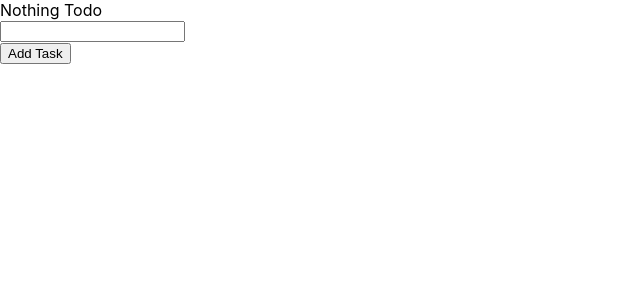
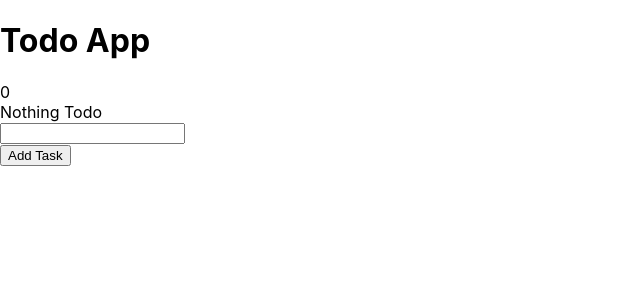
Before and after one commit to yyamada12/react_todo, a React (Create React App) app in the folder app/todo/: page / in a window 1280 px wide. Shown: the top 300 px of the page, without its empty margins (0-640 px from the left). Built offline with nearby package versions, Linux system fonts and the light colour scheme.

Commit message:
[add] title

```diff
--- a/app/todo/src/App.js
+++ b/app/todo/src/App.js
@@ -2,6 +2,7 @@ import React from "react";
 
 import TaskList from "./TaskList/TaskList";
 import AddTask from "./AddTask/AddTask";
+import Title from "./Title/Title";
 
 export default class App extends React.Component {
   constructor() {
@@ -60,6 +61,10 @@ export default class App extends React.Component {
   render() {
     return (
       <div>
+        <Title
+          num_of_remains={this.state.todos.filter(todo => !todo.isDone).length}
+          num_of_todos={this.state.todos.length}
+        />
         <TaskList
           todos={this.state.todos}
           removeTask={this.removeTask}
--- /dev/null
+++ b/app/todo/src/Title/Title.js
@@ -0,0 +1,20 @@
+import React from "react";
+import PropTypes from "prop-types";
+
+const Title = props => (
+  <div>
+    <h1> Todo App </h1>
+    {props.num_of_remains && props.num_of_todos && (
+      <span data-testid="counts">
+        ({props.num_of_remains}/{props.num_of_todos})
+      </span>
+    )}
+  </div>
+);
+
+Title.propTypes = {
+  num_of_remains: PropTypes.number,
+  num_of_todos: PropTypes.number
+};
+
+export default Title;
```
Also changed, not shown: 1 other file (tests, documents, lock files or other folders).
